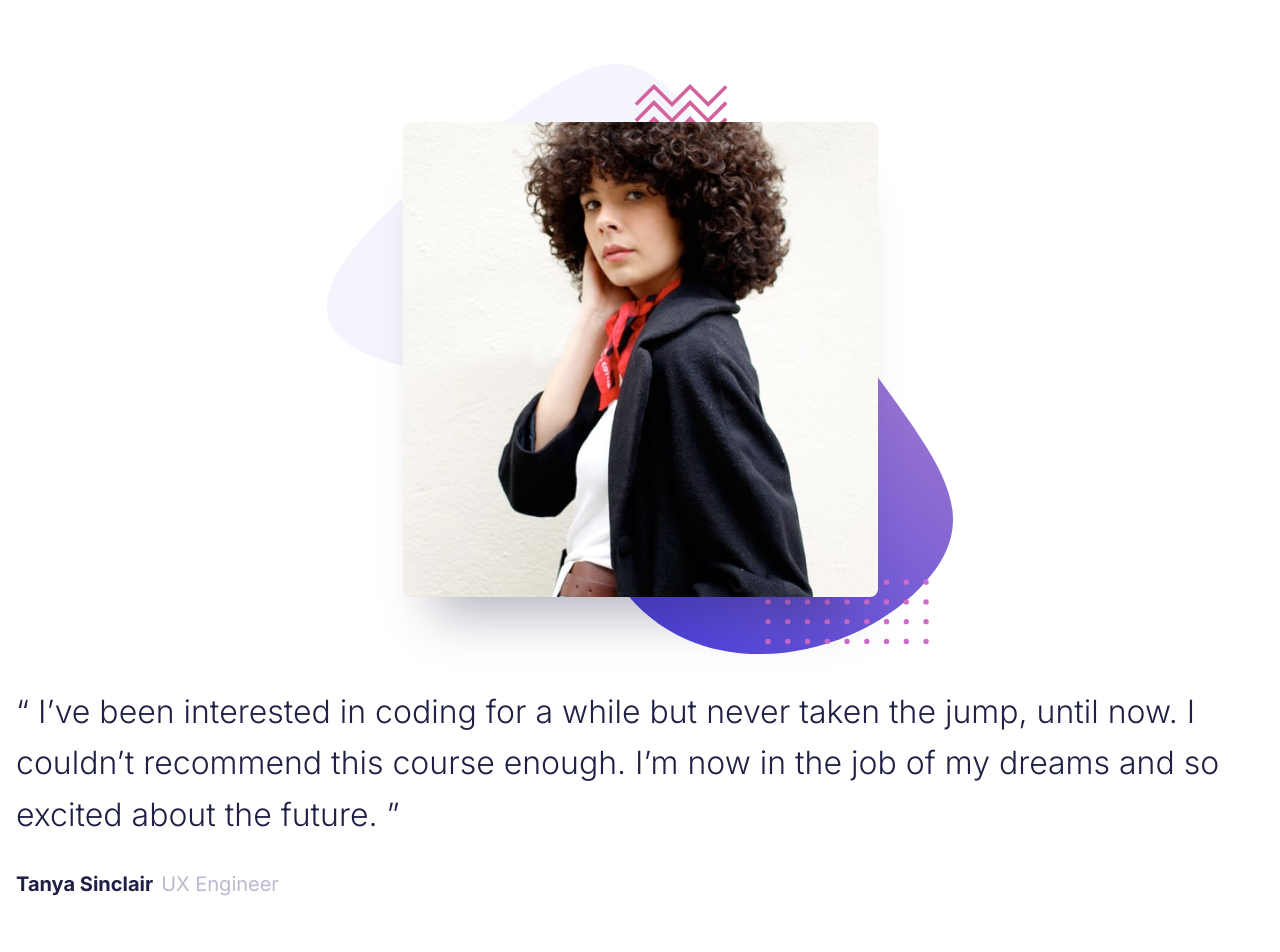
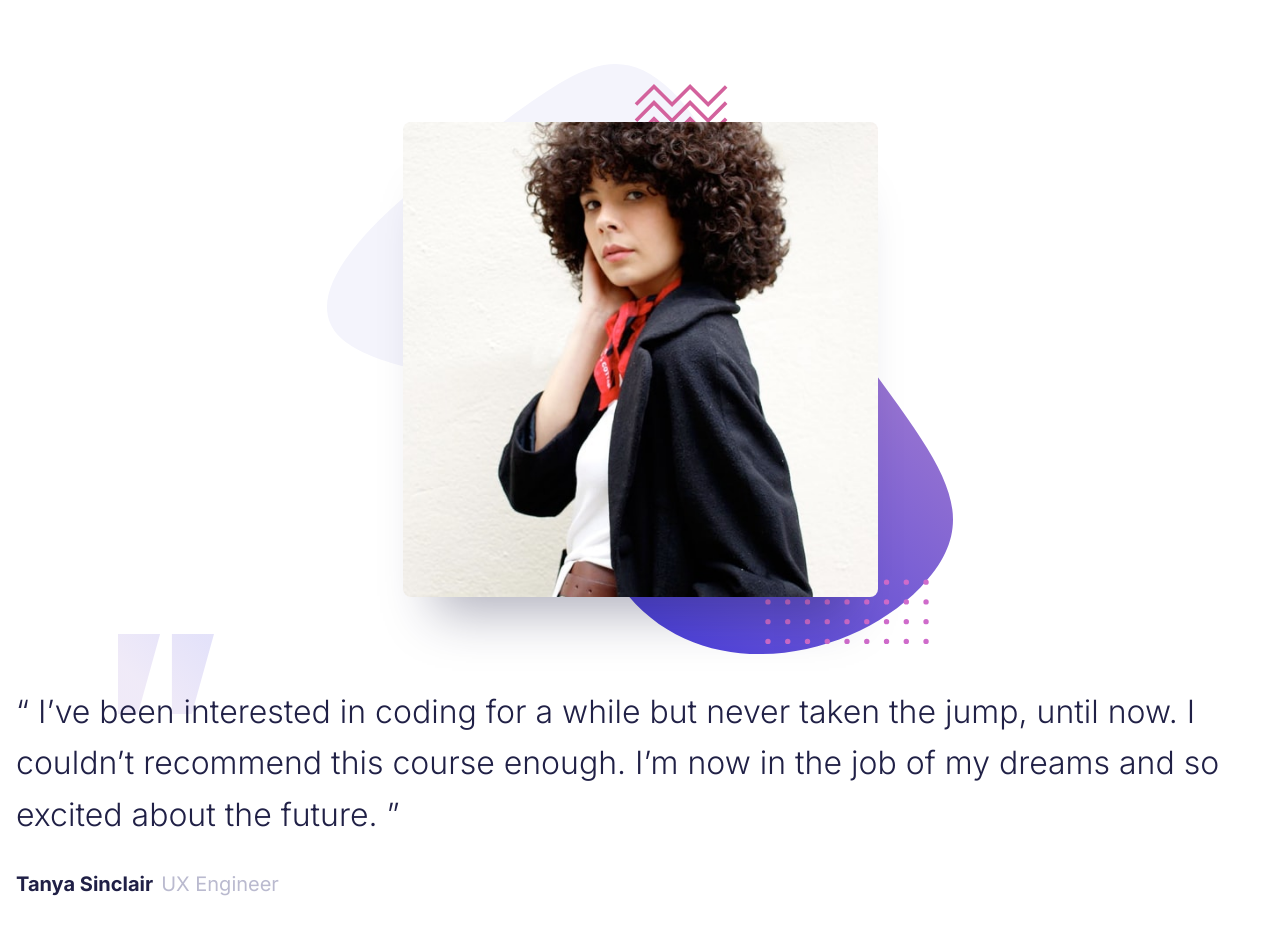
Before and after one commit to sintactico-glitch/fm-coding-bootcamp-testimonials-slider, a plain HTML site: page index.html in a window 1280 px wide. Shown: the top 952 px of the page. Drawn offline with Linux system fonts and the light colour scheme.

Commit message:
feat: Added the background image to .slide-quote using ::before. The final positioning of this element is pending, once the grid is complete I'd be able to confirm this

```diff
--- a/css/style.css
+++ b/css/style.css
@@ -107,11 +107,28 @@ figcaption {
   border-bottom-right-radius: 50%;
 }
 
+.slide-quote::before {
+  content: "";
+  background: url("../images/pattern-quotes.svg");
+  position: absolute;
+  top: clamp(-1rem, -1rem + 0.25vh, -2rem);
+  left: 50%;
+  transform: translateX(-50%);
+  height: 3rem;
+  width: 3rem;
+  background-repeat: no-repeat;
+  background-position: center;
+  background-size: 100%;
+  z-index: -1;
+  display: block;
+}
+
 .slide-quote {
   text-align: center;
   font-size: clamp(20px, 20px + 1vw, 32px);
   line-height: 1.6;
   font-weight: 300;
+  position: relative;
 }
 
 .slide-name,
@@ -158,4 +175,9 @@ figcaption {
   .slide-author {
     justify-content: start;
   }
+
+  .slide-quote::before {
+    left: 12%;
+    top: -60px;
+  }
 }
```
